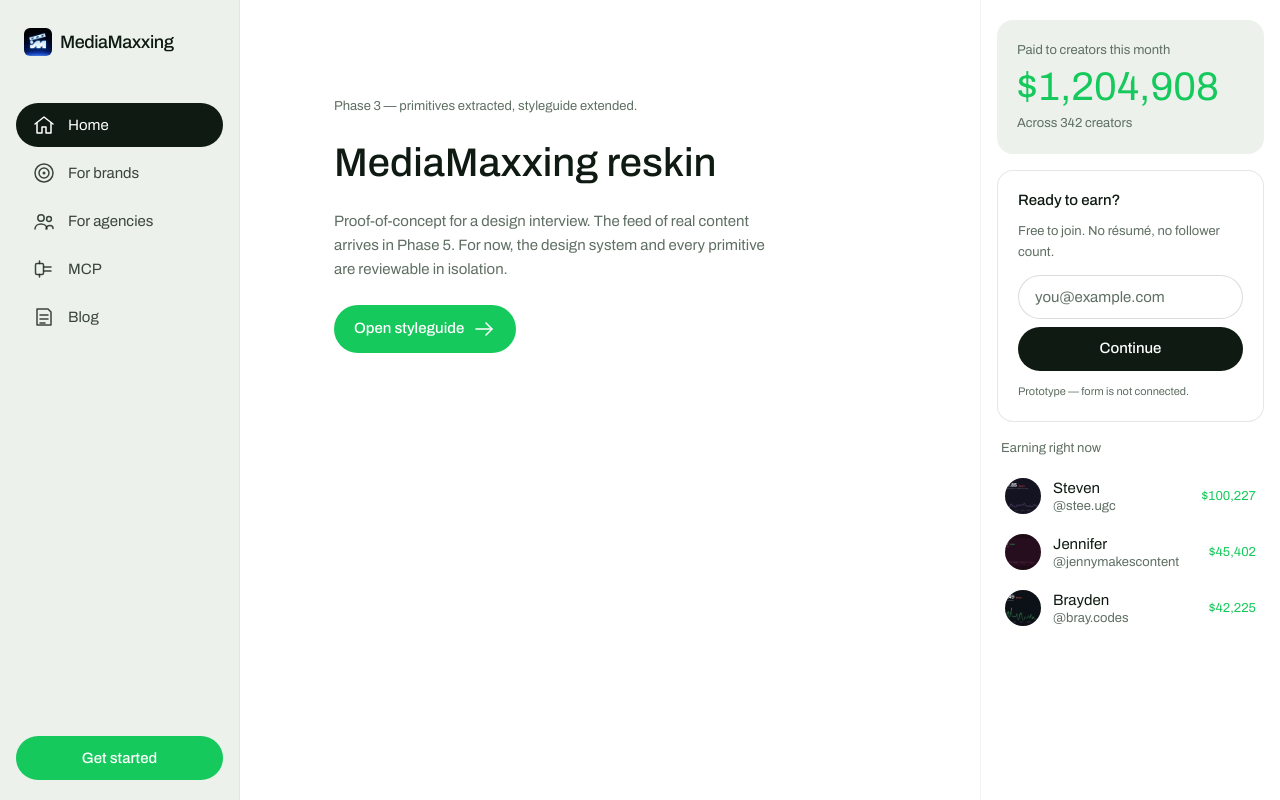
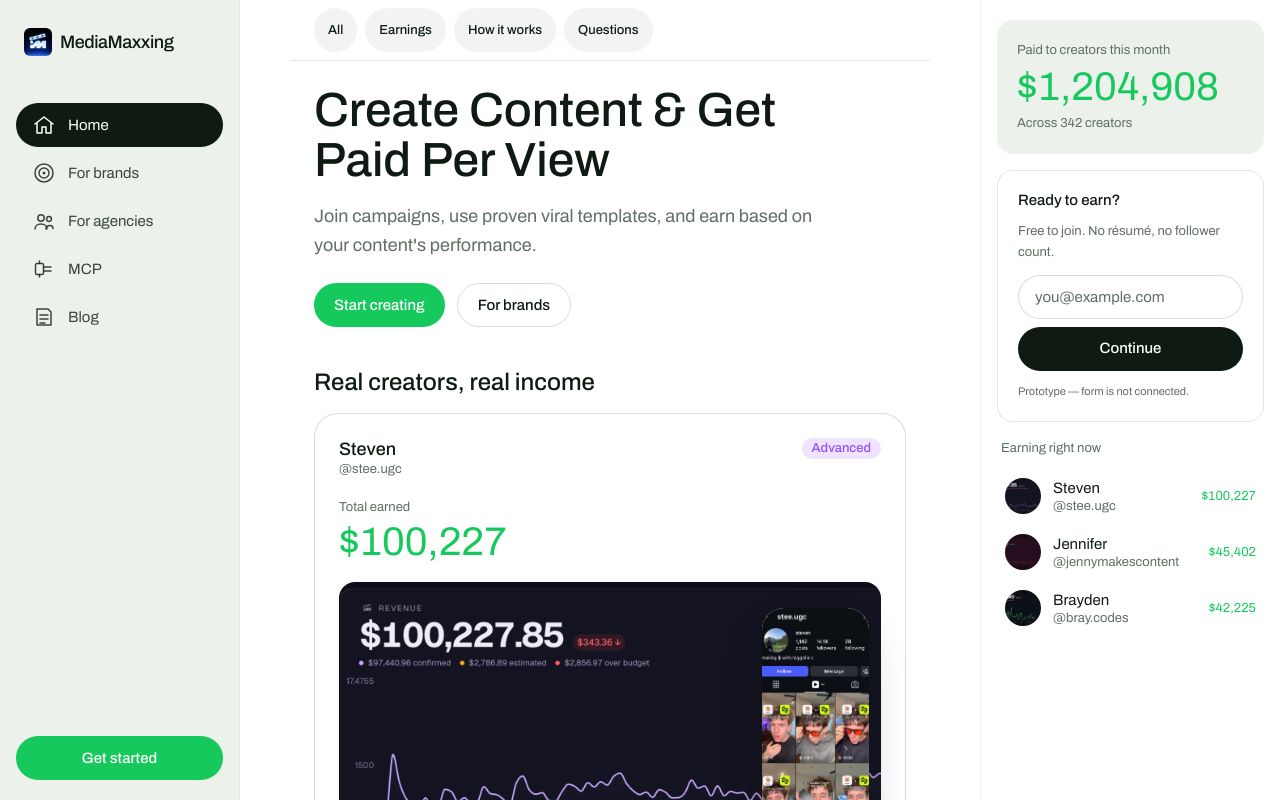
Before and after one commit to lrendina/mediamaxxing-poc, a Next.js app: page / in a window 1280 px wide. Shown: the top 800 px of the page. Built offline with nearby package versions, Linux system fonts and the light colour scheme.

Commit message:
feat(phase-5): assemble homepage as a feed — hero, proof, steps, counters, FAQ, blog, footer

```diff
--- a/app/page.tsx
+++ b/app/page.tsx
@@ -1,24 +1,239 @@
+import Link from "next/link";
+
+import { CREATORS } from "@/content/creators";
+import { STEPS, STEPS_HEADLINE_VERBATIM } from "@/content/steps";
+import { FAQ, FAQ_HEADING } from "@/content/faq";
+import { BLOG_POSTS, BLOG_HEADING } from "@/content/blog";
+import {
+  HERO,
+  PROOF_HEADLINE_VERBATIM,
+  FOOTER_CTA,
+} from "@/content/hero";
+import { HERO_COUNTERS, COUNTERS_A11Y_LABEL } from "@/content/counters";
+import { FOOTER_NAV, FOOTER_COPYRIGHT } from "@/content/nav";
+
+import { Accordion } from "@/components/Accordion";
+import { BlogCard } from "@/components/BlogCard";
 import { Button } from "@/components/Button";
-import { ArrowRightIcon } from "@/components/icons";
+import { Card } from "@/components/Card";
+import { Counter } from "@/components/Counter";
+import { CTABand } from "@/components/CTABand";
+import { FeedFilters } from "@/components/FeedFilters";
+import { PageIntro } from "@/components/PageIntro";
+import { ProofCard } from "@/components/ProofCard";
+import { StepCard } from "@/components/StepCard";
+import { HomeIcon, BrandsIcon, AgenciesIcon } from "@/components/icons";
+
+const STEP_ICONS = [HomeIcon, BrandsIcon, AgenciesIcon];
+
+/* Numeric counter component consumed by both hero counters and RightRail.
+   Layout deliberately reuses FeatureStatCard-like proportions but drops the
+   card chrome — the counter row reads as a stat strip inside the feed. */
+function CountersRow() {
+  return (
+    <div className="grid grid-cols-3 gap-2 sm:gap-4">
+      {HERO_COUNTERS.map((c, i) => (
+        <Card
+          key={c.label}
+          variant={i === 1 ? "spotlight" : "default"}
+          pad="md"
+          className="flex flex-col gap-1 min-w-0"
+        >
+          <Counter
+            value={c.value}
+            prefix={c.prefix}
+            suffix={c.suffix}
+            className={`text-[24px] sm:text-[32px] leading-none font-expanded truncate ${
+              i === 1 ? "text-payout" : "text-ink"
+            }`}
+          />
+          <p className="text-[13px] text-muted truncate">{c.label}</p>
+        </Card>
+      ))}
+    </div>
+  );
+}
 
 export default function Home() {
   return (
-    <main className="flex flex-1 flex-col items-start justify-center gap-6 max-w-[600px] mx-auto px-6 py-24">
-      <p className="text-[13px] text-muted">
-        Phase 3 — primitives extracted, styleguide extended.
-      </p>
-      <h1 className="text-[40px] leading-[1.1] font-medium">
-        MediaMaxxing reskin
-      </h1>
-      <p className="text-muted max-w-[52ch]">
-        Proof-of-concept for a design interview. The feed of real content
-        arrives in Phase 5. For now, the design system and every primitive are
-        reviewable in isolation.
-      </p>
-      <Button href="/styleguide" variant="primary">
-        Open styleguide
-        <ArrowRightIcon aria-hidden />
-      </Button>
-    </main>
+    <div id="top" className="mx-auto w-full max-w-[640px]">
+      <FeedFilters />
+
+      <div className="flex flex-col gap-10 px-4 md:px-6 pt-6 pb-16">
+        {/* ── Hero — the one orchestrated page-load moment ─────────── */}
+        <section
+          aria-labelledby="hero-heading"
+          className="scroll-mt-24 flex flex-col gap-5"
+        >
+          <PageIntro>
+            <h1
+              id="hero-heading"
+              className="text-[40px] sm:text-[48px] leading-[1.05] font-medium max-w-[18ch]"
+            >
+              {HERO.headlineVerbatim}
+            </h1>
+            <p className="text-[18px] text-muted max-w-[52ch] mt-4">
+              {HERO.subhead}
+            </p>
+            <div className="flex flex-wrap gap-3 mt-6">
+              <Button href={HERO.primaryCta.href} variant="primary">
+                {HERO.primaryCta.label}
+              </Button>
+              <Button href={HERO.secondaryCta.href} variant="ghost">
+                {HERO.secondaryCta.label}
+              </Button>
+            </div>
+          </PageIntro>
+        </section>
+
+        {/* ── Proof — the feed's center of gravity ──────────────────── */}
+        <section
+          id="proof"
+          aria-labelledby="proof-heading"
+          className="scroll-mt-24 flex flex-col gap-4"
+        >
+          <h2
+            id="proof-heading"
+            className="text-[24px] leading-tight font-medium"
+          >
+            {PROOF_HEADLINE_VERBATIM}
+          </h2>
+          <div className="flex flex-col gap-4">
+            {CREATORS.map((c) => (
+              <div
+                key={c.id}
+                id={`creator-${c.id}`}
+                className="scroll-mt-24"
+              >
+                <ProofCard data={c} />
+              </div>
+            ))}
+          </div>
+        </section>
+
+        {/* ── How it works ──────────────────────────────────────────── */}
+        <section
+          id="how-it-works"
+          aria-labelledby="how-heading"
+          className="scroll-mt-24 flex flex-col gap-4"
+        >
+          <h2
+            id="how-heading"
+            className="text-[24px] leading-tight font-medium"
+          >
+            {STEPS_HEADLINE_VERBATIM}
+          </h2>
+          <div className="flex flex-col gap-3">
+            {STEPS.map((step, i) => {
+              const Icon = STEP_ICONS[i] ?? HomeIcon;
+              return (
+                <StepCard
+                  key={step.title}
+                  icon={<Icon width={20} height={20} />}
+                  title={step.title}
+                >
+                  {step.description}
+                </StepCard>
+              );
+            })}
+          </div>
+        </section>
+
+        {/* ── Counters ──────────────────────────────────────────────── */}
+        <section
+          id="counters"
+          aria-label={COUNTERS_A11Y_LABEL}
+          className="scroll-mt-24"
+        >
+          <CountersRow />
+        </section>
+
+        {/* ── FAQ ───────────────────────────────────────────────────── */}
+        <section
+          id="questions"
+          aria-labelledby="faq-heading"
+          className="scroll-mt-24 flex flex-col gap-4"
+        >
+          <h2
+            id="faq-heading"
+            className="text-[24px] leading-tight font-medium"
+          >
+            {FAQ_HEADING}
+          </h2>
+          <Card variant="panel" pad="lg">
+            <Accordion items={FAQ} />
+          </Card>
+        </section>
+
+        {/* ── Blog ──────────────────────────────────────────────────── */}
+        <section
+          id="blog"
+          aria-labelledby="blog-heading"
+          className="scroll-mt-24 flex flex-col gap-4"
+        >
+          <h2
+            id="blog-heading"
+            className="text-[24px] leading-tight font-medium"
+          >
+            {BLOG_HEADING}
+          </h2>
+          <div className="flex flex-col gap-3">
+            {BLOG_POSTS.map((post) => (
+              <BlogCard
+                key={post.slug}
+                data={{
+                  href: `/blog/${post.slug}`,
+                  title: post.title,
+                  excerpt: post.excerpt,
+                  cover: post.cover,
+                  readMinutes: post.readMinutes,
+                }}
+              />
+            ))}
+          </div>
+        </section>
+
+        {/* ── Footer CTA card ───────────────────────────────────────── */}
+        <section id="get-started" className="scroll-mt-24">
+          <CTABand
+            eyebrow={FOOTER_CTA.eyebrow}
+            headline={FOOTER_CTA.headline}
+            ctaLabel={FOOTER_CTA.ctaLabel}
+            ctaHref={FOOTER_CTA.ctaHref}
+          >
+            {FOOTER_CTA.body}
+          </CTABand>
+        </section>
+
+        {/* ── Footer ────────────────────────────────────────────────── */}
+        <footer className="mt-4 pt-8 border-t border-ink/10 flex flex-col gap-6">
+          <div className="grid grid-cols-2 gap-6">
+            {FOOTER_NAV.map((group) => (
+              <div key={group.heading} className="flex flex-col gap-2.5">
+                <h3 className="text-[13px] font-medium text-ink">
+                  {group.heading}
+                </h3>
+                {group.items.map((item) => (
+                  <Link
+                    key={item.label}
+                    href={item.href}
+                    className="text-[13px] text-muted hover:text-ink transition"
+                  >
+                    {item.label}
+                  </Link>
+                ))}
+              </div>
+            ))}
+          </div>
+          <div className="flex flex-col gap-1">
+            <p className="text-[13px] text-muted">{FOOTER_COPYRIGHT}</p>
+            <p className="text-[11px] text-muted">
+              Unaffiliated proof-of-concept reskin. Nothing here is a real
+              service.
+            </p>
+          </div>
+        </footer>
+      </div>
+    </div>
   );
 }
```
